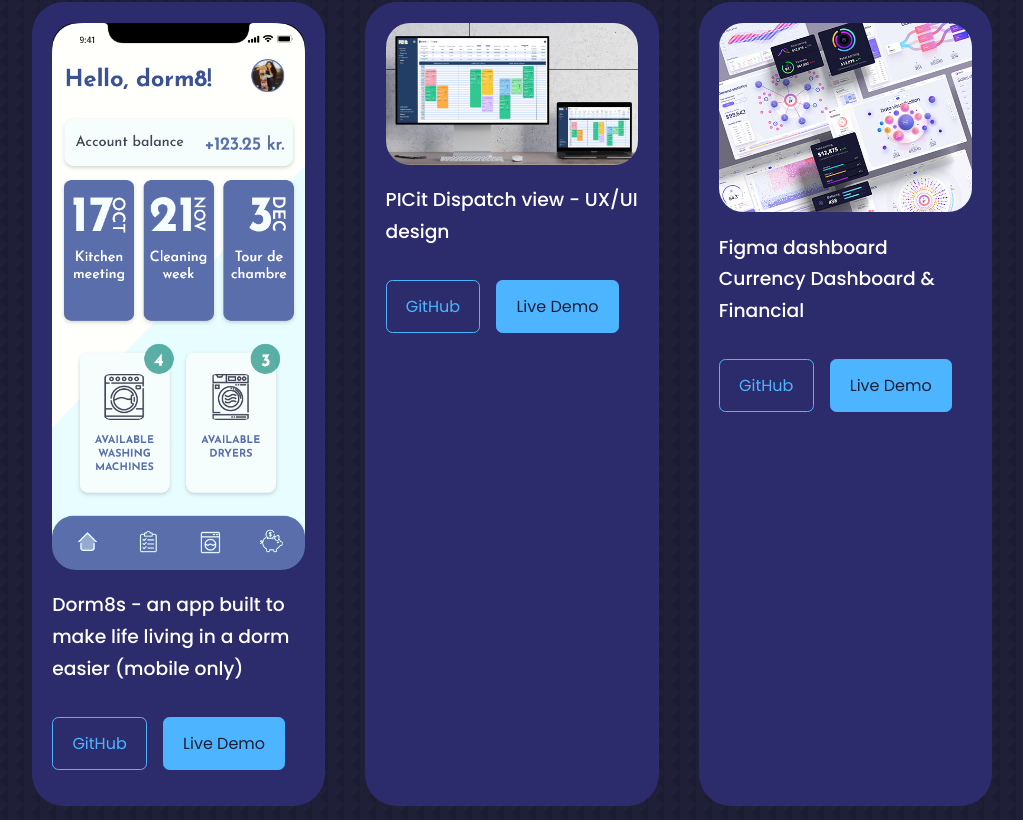
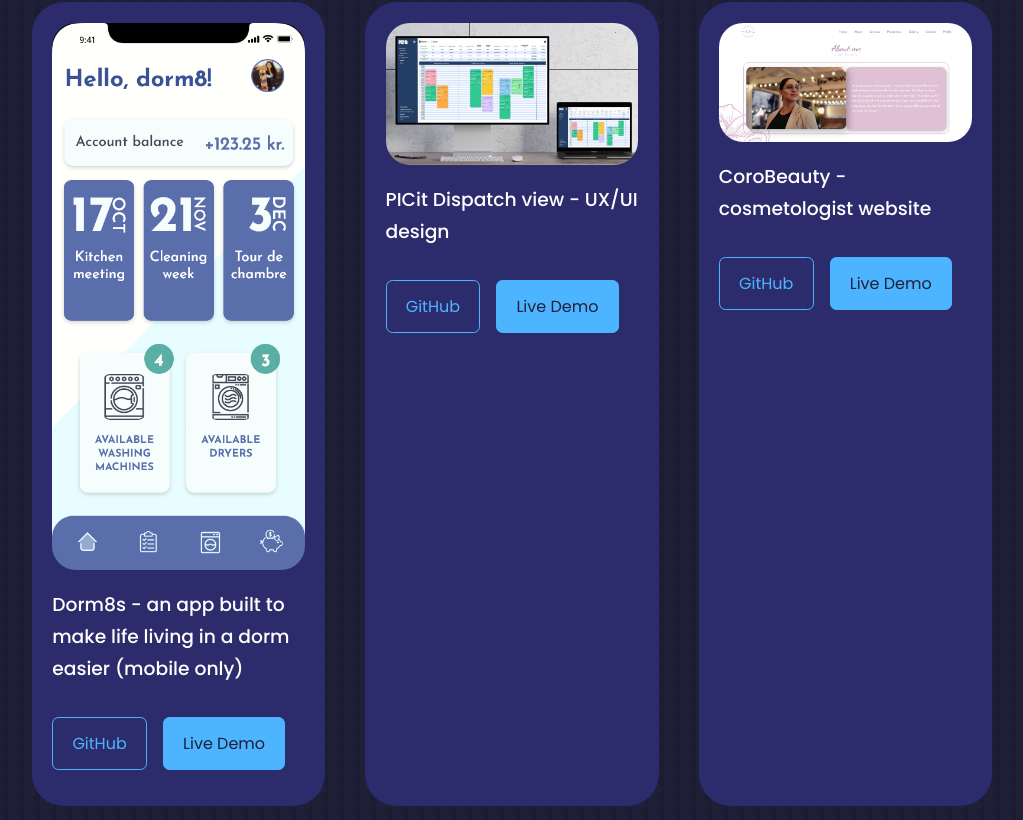
Before and after one commit to GiuliaIvan/portfolio-updatedVersion, a React (Create React App) app: page / in a window 1280 px wide. Shown: the part 3579-4399 px from the top of the page, without its empty margins (128-1151 px from the left). Built offline with nearby package versions, Linux system fonts and the light colour scheme.

Commit message:
portfolio imgs

```diff
--- a/src/components/portfolio/Portfolio.jsx
+++ b/src/components/portfolio/Portfolio.jsx
@@ -5,7 +5,7 @@ import IMG2 from '../../assets/portfolio8.jpg'
 import IMG3 from '../../assets/portfolio9.png'
 import IMG4 from '../../assets/portfolio10.png'
 import IMG5 from '../../assets/portfolio11.jpg'
-import IMG6 from '../../assets/portfolio6.jpg'
+import IMG6 from '../../assets/portfolio12.png'
 
 const data = [
   {
@@ -52,9 +52,9 @@ const data = [
   {
     id: 6,
     image: IMG6,
-    title: "Figma dashboard Currency Dashboard & Financial",
-    github: "https://github.com",
-    demo: "https://dribbble.com/shots/21455433-Orion-UI-kit-data-visualization-and-charts-templates-for-Figma",
+    title: "CoroBeauty - cosmetologist website",
+    github: "https://github.com/GiuliaIvan/CoroBeauty",
+    demo: "https://corobeauty.giuliaivan.website/",
   },
 ];
 
```
Also changed, not shown: src/assets/portfolio12.png (added).
